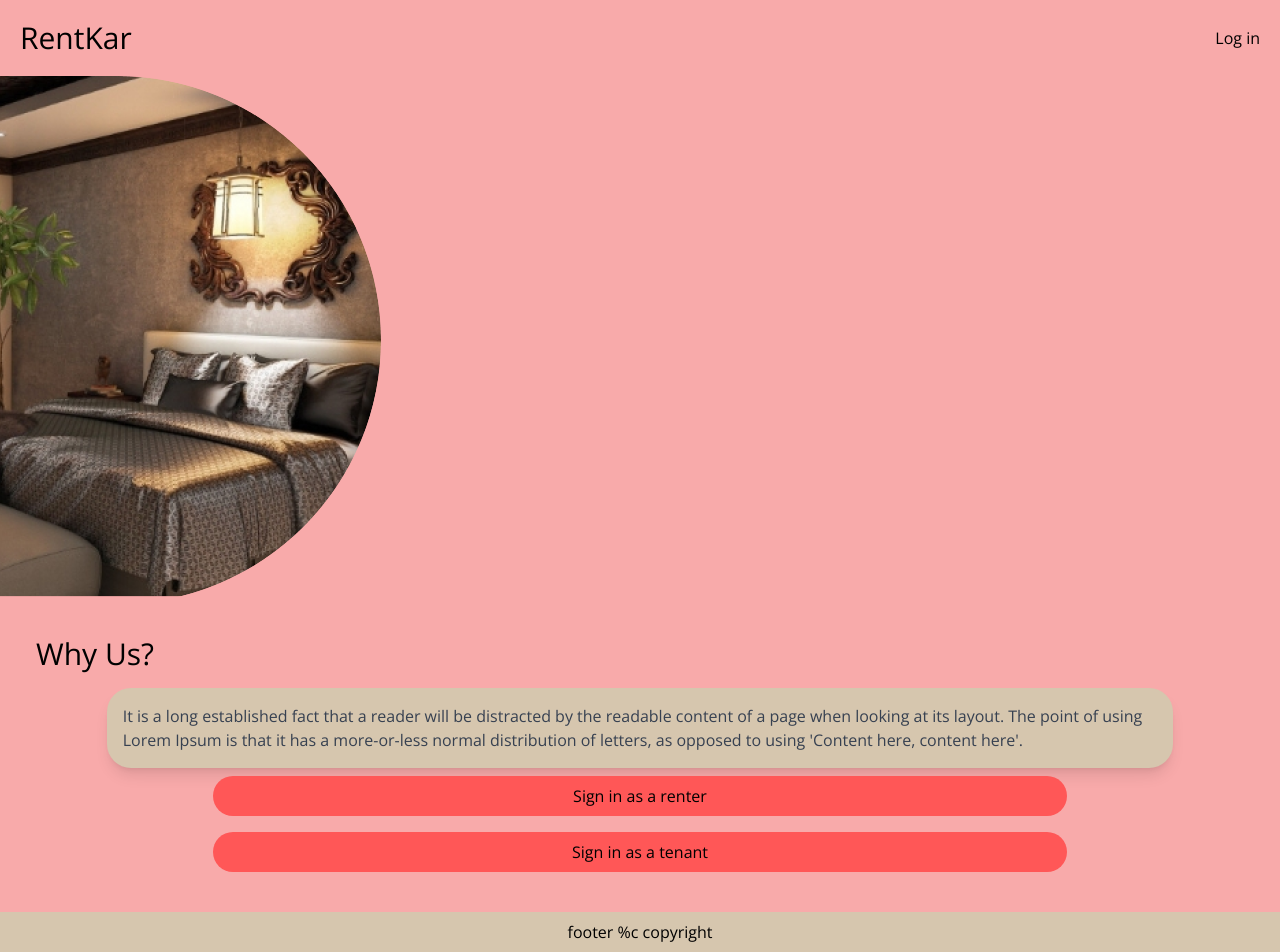
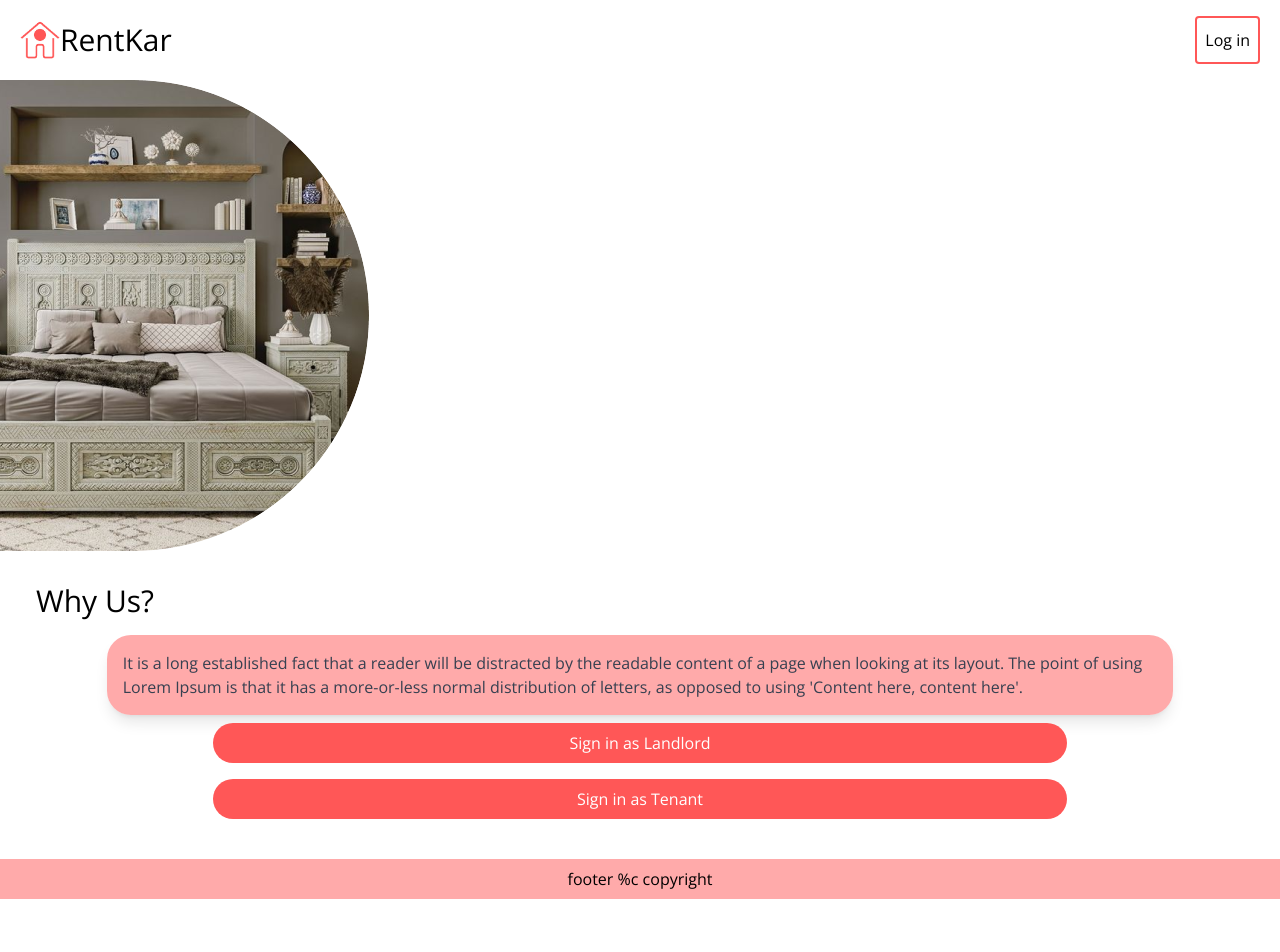
Before and after one commit to Rumman-416/Room-Rental, a React (Vite) app in the folder client/: page /homepg in a window 1280 px wide. After the commit the page ends 899 px from the top, so only its background shows below. Built offline with nearby package versions, Linux system fonts and the light colour scheme.

Commit message:
review added

```diff
--- a/client/src/pages/AllRooms.jsx
+++ b/client/src/pages/AllRooms.jsx
@@ -172,13 +172,13 @@ const useWindowSize = () => {
 const getWindowSize = () => {
   const { innerWidth } = window;
   if (innerWidth < 640) {
-    return 1; // Phone screen
+    return 10; // Phone screen
   } else if (innerWidth < 1024) {
-    return 2; // Tablet
+    return 20; // Tablet
   } else if (innerWidth < 1440) {
-    return 4; // Laptop
+    return 30; // Laptop
   } else {
-    return 4; // Monitor
+    return 30; // Monitor
   }
 };
 
--- a/client/src/pages/HomePage.jsx
+++ b/client/src/pages/HomePage.jsx
@@ -2,11 +2,18 @@ import BedroomImage from "../assets/images/bedroom.png";
 
 function HomePage() {
   return (
-    <div className=" bg-background ">
-      <div className="flex ">
-        <div className="text-3xl font-normal m-5 w-2/4">RentKar</div>
+    <div className="  ">
+      <div className="flex justify-between px-5">
+        <div className="text-3xl font-normal my-5  flex items-center">
+          <img
+            src="/Images/logo.png"
+            alt=""
+            className=" mix-blend-multiply w-10"
+          />
+          RentKar
+        </div>
 
-        <button className="  font-normal flex  justify-end items-center m-5  rounded cursor-pointer w-2/4 ">
+        <button className="rounded cursor-pointer border-2 my-4 p-2 border-BT">
           Log in
         </button>
       </div>
@@ -24,7 +31,7 @@ function HomePage() {
           Why Us?
         </h2>
         <div className="flex flex-col justify-center items-center ">
-          <div className="bg-card rounded-3xl shadow-lg w-10/12 p-4 ">
+          <div className="border-BT bg-BT bg-opacity-50 rounded-3xl shadow-lg w-10/12 p-4 ">
             <p className="text-gray-700">
               It is a long established fact that a reader will be distracted by
               the readable content of a page when looking at its layout. The
@@ -35,15 +42,15 @@ function HomePage() {
           </div>
         </div>
         <div className="flex flex-col items-center ">
-          <button className="bg-BT text-black font-regular m-2 h-10 rounded-full w-2/3  flex items-center justify-center">
-            Sign in as a renter
+          <button className="bg-BT text-white font-regular m-2 h-10 rounded-full w-2/3  flex items-center justify-center">
+            Sign in as Landlord
           </button>
-          <button className="bg-BT text-black font-regular m-2 h-10 rounded-full w-2/3 flex items-center justify-center">
-            Sign in as a tenant
+          <button className="bg-BT text-white font-regular m-2 h-10 rounded-full w-2/3 flex items-center justify-center">
+            Sign in as Tenant
           </button>
         </div>
       </div>
-      <div class="text-center mt-4 bg-card py-2">
+      <div class="text-center mt-4 bg-BT bg-opacity-50 py-2">
         <p class="text-black-500">footer %c copyright</p>
       </div>
     </div>
--- a/client/src/pages/ParticularRoom.jsx
+++ b/client/src/pages/ParticularRoom.jsx
@@ -3,20 +3,18 @@ import { useParams } from "react-router-dom";
 import axios from "axios";
 import DatePicker from "react-datepicker";
 import "react-datepicker/dist/react-datepicker.css";
-// import Reviews from "../components/Reviews";
+import Reviews from "../components/Reviews";
 import Slider from "react-slick";
 import "slick-carousel/slick/slick.css";
 import "slick-carousel/slick/slick-theme.css";
 import Navbar from "../components/Navbar";
 import { BsFillPeopleFill } from "react-icons/bs";
 
-
 const ParticularRoom = () => {
   const { roomId } = useParams();
   const [room, setRoom] = useState(null);
   const [fromDate, setFromDate] = useState(null);
   const [toDate, setToDate] = useState(null);
-  //const [reviews, setReviews] = useState([]);
 
   const settings = {
     dots: true,
@@ -31,10 +29,12 @@ const ParticularRoom = () => {
   useEffect(() => {
     const fetchData = async () => {
       try {
-        const roomResponse = await axios.get(`http://localhost:3000/dashboard/${roomId}`);
+        const roomResponse = await axios.get(
+          `http://localhost:3000/dashboard/${roomId}`
+        );
         setRoom(roomResponse.data);
 
-       /* const reviewsResponse = await axios.get(`http://localhost:3000/reviews/${roomId}`);
+        /* const reviewsResponse = await axios.get(`http://localhost:3000/reviews/${roomId}`);
         setReviews(reviewsResponse.data);*/
       } catch (error) {
         console.error("Error fetching data:", error);
@@ -70,10 +70,10 @@ const ParticularRoom = () => {
         key: "rzp_test_Jcis91fPkftIw1",
         amount: room.rent * 100,
         currency: "INR",
-        name: "Your Company Name",
+        name: "Rent Kar",
         description: "Room Booking Payment",
 
-        order_id: {roomId},
+        order_id: { roomId },
         handler: function (response) {
           alert(response.razorpay_payment_id);
         },
@@ -116,7 +116,10 @@ const ParticularRoom = () => {
                 />
               </div>
             ) : (
-              <Slider {...settings} className="w-11/12 h-1/4 relative overflow-hidden">
+              <Slider
+                {...settings}
+                className="w-11/12 h-1/4 relative overflow-hidden"
+              >
                 {room.images.map((image, index) => (
                   <img
                     key={index}
@@ -198,13 +201,7 @@ const ParticularRoom = () => {
               Book Room
             </button>
           </div>
-          <div>
-  {/* {reviews.length > 0 ? (
-    <Reviews reviews={reviews} />
-  ) : (
-    <div>No reviews available</div>
-  )} */}
-</div>
+          <Reviews />
         </div>
       ) : (
         <div>Loading...</div>
--- a/client/src/pages/RenterLogin.jsx
+++ b/client/src/pages/RenterLogin.jsx
@@ -4,9 +4,6 @@ import { Link, useNavigate } from "react-router-dom";
 import axios from "axios";
 import { useDispatch } from "react-redux";
 import { login } from "../redux/AuthSlice/authSlice";
-// import bgImage from '../assets/images/';
-// import starIcon from '../assets/images/star.png';
-// import eyeIcon from '../assets/images/hide.png';
 import bgImage from "../assets/images/bg.jpg";
 import starIcon from "../assets/images/star (1).png";
 import eyeIcon from "../assets/images/hide.png";
@@ -35,18 +32,16 @@ const RenterLogin = () => {
       const decodedToken = parseJwt(token);
       if (decodedToken) {
         const userId = decodedToken.userId;
-        // Dispatch action to update user ID in Redux store
         dispatch(login({ userId }));
         console.log(userId);
         window.alert("Logged in successfully");
-        // Redirect to dashboard after successful login
         navigate("/renter-dashboard");
       } else {
         throw new Error("Failed to parse JWT token");
       }
     } catch (error) {
       console.error("Login error:", error);
-      window.alert("Login error");
+      window.alert("Login error", error);
     }
   };
 
@@ -75,19 +70,19 @@ const RenterLogin = () => {
       <div className="bg-background rounded-tl-[1000px] shadow-lg p-8 max-w-md w-full">
         <div className="mb-10 mt-20 flex items-center">
           <img src={starIcon} alt="Leaf Icon" className="h-5 mr-0 ml-2" />
-          <h1 className="text-2xl font-bold text-amber-700 ml-6">
-            Welcome Back
-          </h1>
+          <h1 className="text-2xl font-bold text-BT ml-6">Welcome Back</h1>
         </div>
 
-        <p className="text-black-600 mb-6 ml-3">Login to your account</p>
+        <p className="text-black-600 mb-6 ml-3 text-white font-bold">
+          Login to your account
+        </p>
         <form onSubmit={submitHandler} className="flex flex-col gap-3">
           <div className="relative">
             <input
               type="email"
               name="email"
               placeholder="Email"
-              className="border border-gray-400 rounded-lg py-2 px-4 w-full"
+              className="border border-gray-400 rounded-lg py-2 px-4 w-full bg-white"
               value={email}
               onChange={(e) => setEmail(e.target.value)}
             />
--- a/client/src/pages/RenterRegister.jsx
+++ b/client/src/pages/RenterRegister.jsx
@@ -22,12 +22,12 @@ const RenterRegister = () => {
           renter: true,
         }
       );
-      console.log(response.data); // Log the response from the server
+      console.log(response.data);
       window.alert("registered successfully");
-      // Redirect to login page after successful registration
       navigate("/login");
     } catch (error) {
       console.error("Registration error:", error.response.data);
+      window.alert("error", error);
     }
   };
 
@@ -37,10 +37,9 @@ const RenterRegister = () => {
       style={{ backgroundImage: `url(${backgroundImage})` }}
     >
       <div className="bg-background bg-opacity-60 backdrop-filter backdrop-blur-sm p-7 py-4 rounded-md max-w-md text-black text-sm">
-
         <h1 className="text-2xl font-bold mb-6 text-center">Register</h1>
         <form onSubmit={submitHandler} className="flex flex-col gap-4">
-        <div>
+          <div>
             <label htmlFor="name" className="block mb-1">
               Full Name
             </label>
@@ -54,7 +53,7 @@ const RenterRegister = () => {
           </div>
           <div>
             <label htmlFor="name" className="block mb-1">
-               Email
+              Email
             </label>
             <input
               type="text"
@@ -66,7 +65,7 @@ const RenterRegister = () => {
           </div>
           <div>
             <label htmlFor="password" className="block mb-1">
-               Password
+              Password
             </label>
             <input
               type="password"
@@ -91,8 +90,11 @@ const RenterRegister = () => {
             value="Sign In"
             className="bg-BT hover:bg-background text-black font-bold py-2 px-4 rounded-md cursor-pointer"
           />
-<p className="text-black-600 text-center mt-4">
-Already Created an Account? <Link to="/login" className="text-black-800 font-bold">Log In</Link>
+          <p className="text-black-600 text-center mt-4">
+            Already Created an Account?
+            <Link to="/login" className="text-black-800 font-bold">
+              Log In
+            </Link>
           </p>
         </form>
       </div>
```
Also changed, not shown: client/src/assets/images/bedroom.png.
